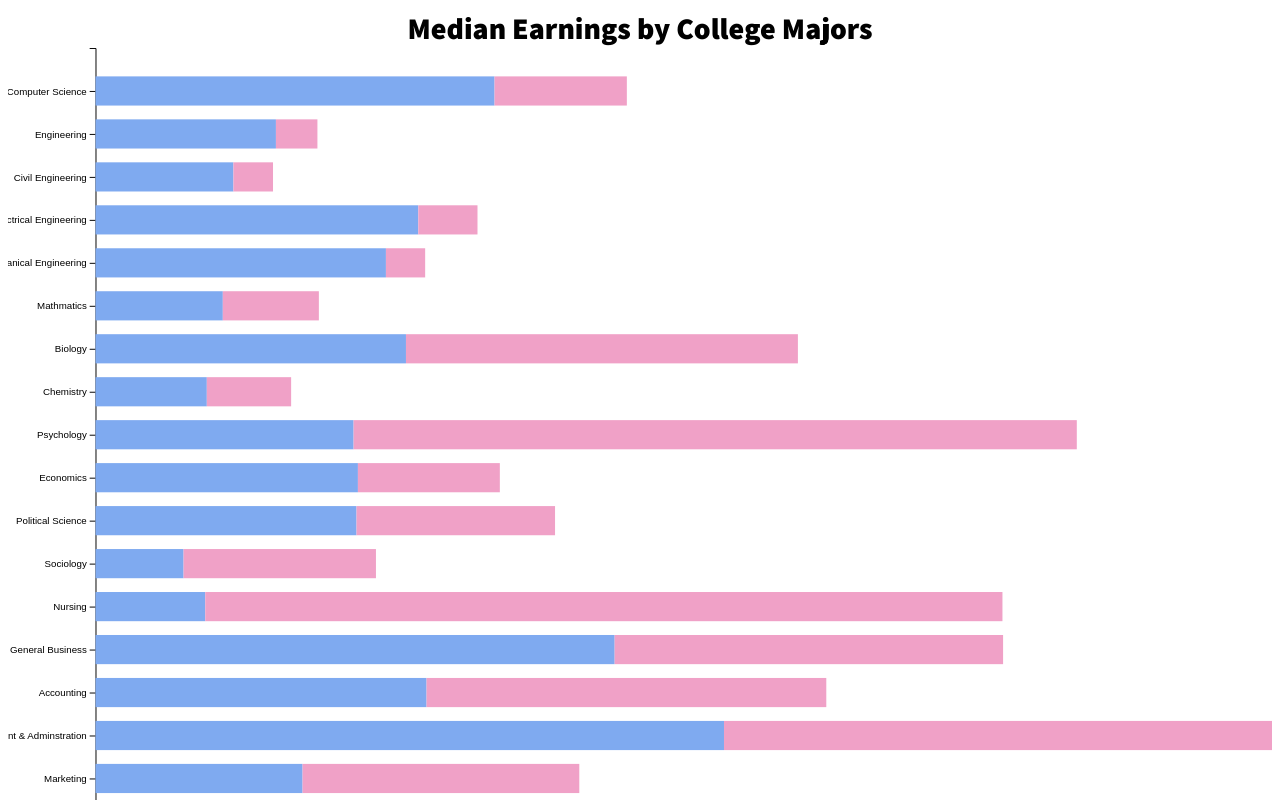
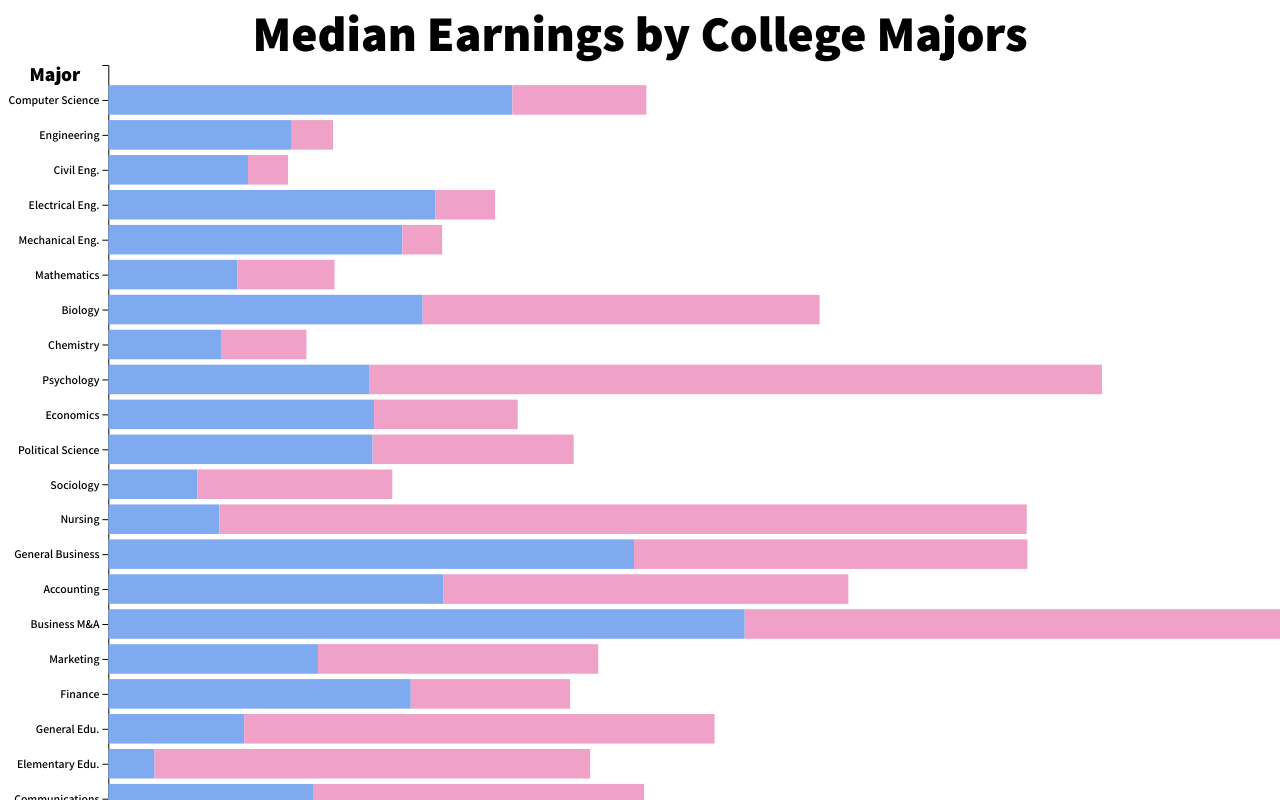
Before and after one commit to mf02511/College-Majors-Demographics, a SvelteKit app: page / in a window 1280 px wide. Shown: the top 800 px of the page. Built offline with nearby package versions, Linux system fonts and the light colour scheme.

Commit message:
gender dist stack plot complete

```diff
--- a/src/components/App.svelte
+++ b/src/components/App.svelte
@@ -21,12 +21,15 @@
 
 <style>
     @import url('https://fonts.googleapis.com/css2?family=Assistant:wght@200;400;600;700;800&display=swap');
-
     *,
     *::before,
     *::after {
         margin: 0;
         padding: 0;
+    }
+    :global(body){
+        margin: 0;
+
     }
     main {
         text-align: center;
@@ -36,8 +39,13 @@
     }
 
     h1 {
-        font-size: 30px;
+        font-size: 50px;
         font-weight: 800;
+    }
+    GenderDist {
+        margin: 0;
+        padding: 0;
+        border: 0;
     }
 
 </style>
--- a/src/components/GenderDist.svelte
+++ b/src/components/GenderDist.svelte
@@ -4,11 +4,11 @@
 	export let genderData;
 
 	const width = 1300;
-	const height = 1400;
+	const height = 1200;
 	const marginTop = 20;
 	const marginRight = 40;
-	const marginBottom = 30;
-	const marginLeft = 90;
+	const marginBottom = 100;
+	const marginLeft = 110;
 
 	let gx;
 	let gy;
@@ -24,7 +24,7 @@
 	$: y = d3
 		.scaleBand()
 		.range([0, height - marginBottom])
-		.domain(genderData.map(function(d) {return d.Degree;}))
+		.domain(genderData.map(function(d) {return d.Degree_Abv;}))
 		.padding(1);
 	$: x = d3
 		.scaleLinear()
@@ -48,8 +48,39 @@
 		viewBox="0 0 {width} {height}"
 		style="max-width: 100%; height: auto;"
 	>
-		<g bind:this={gy} transform="translate({marginLeft}, 0)"/>
-		<g bind:this={gx} transform="translate({marginLeft}, {height - marginBottom})"/>
+		<g
+			bind:this={gy}
+			transform="translate({marginLeft}, 0)"
+			class='y-axis'
+		>
+			<text
+				x=-{marginLeft - 30}
+				y={marginTop - 10}
+				dy="0.32em"
+				fill="#000"
+				font-weight=800
+				font-size=20
+				text-anchor="start"
+			>
+				Major
+			</text>
+		</g>
+		<g
+			bind:this={gx}
+			transform="translate({marginLeft}, {height - marginBottom})"
+			class='x-axis'
+		>
+			<text
+				x={(width / 2) - marginLeft}
+				y={marginBottom/2 + 20}
+				fill="#000"
+				font-weight=800
+				font-size=20
+				text-anchor="start"
+			>
+				Number of People
+			</text>
+		</g>
 		<g
 		class='bar'
 		>
@@ -57,7 +88,7 @@
 				{#each genders as d, i}
 					<rect
 						x={x(d[0]) + marginLeft}
-						y={y(d.data.Degree) - 15}
+						y={y(d.data.Degree_Abv) - 15}
 						width={x(d[1] - d[0])}
 						height={30}
 						fill={color(genders.key)}
@@ -115,4 +146,16 @@
 		text-align: left;
 		padding: 10px;
 	}
+
+	.y-axis {
+		font: 12px sans-serif;
+		font-family: "Assistant", sans-serif;
+		font-weight: 600;
+	}
+
+	.x-axis {
+		font: 14px sans-serif;
+		font-family: "Assistant", sans-serif;
+		font-weight: 600;
+	}
 </style>
```
Also changed, not shown: src/routes/+page.svelte (line endings or trailing spaces).
